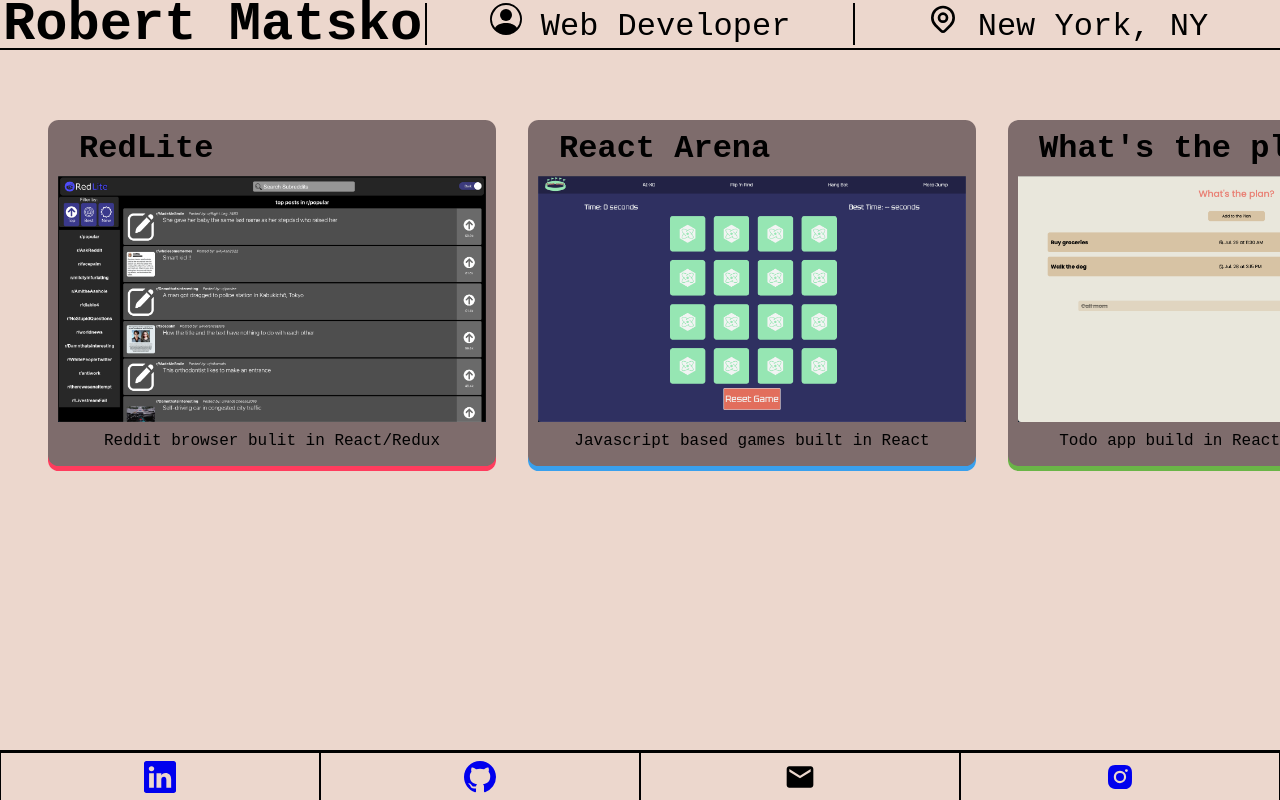
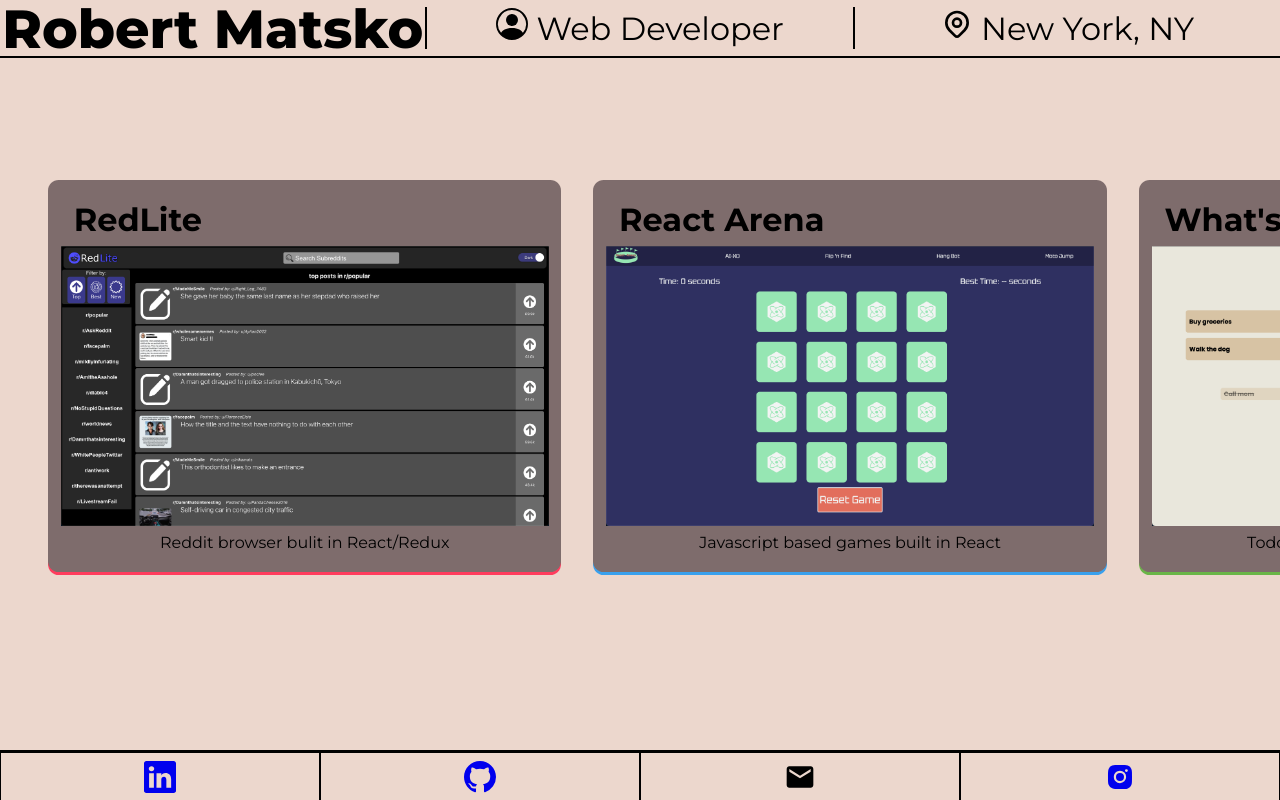
Before and after one commit to rmatsko77/new-portfolio, a React (Create React App) app: page / in a window 1280 px wide. Built offline with nearby package versions, Linux system fonts and the light colour scheme.

Commit message:
mostly done needs minor styling

```diff
--- a/public/index.html
+++ b/public/index.html
@@ -1,15 +1,21 @@
 <!DOCTYPE html>
 <html lang="en">
+
 <head>
   <meta charset="utf-8" />
   <link rel="icon" href="%PUBLIC_URL%/favicon.ico" />
   <meta name="viewport" content="width=device-width, initial-scale=1" />
   <meta name="theme-color" content="#000000" />
-    <meta
-      name="description"
-      content="Web site created using create-react-app"
-    />
+  <meta name="description" content="Web site created using create-react-app" />
   <link rel="apple-touch-icon" href="%PUBLIC_URL%/logo192.png" />
+  <link rel="preconnect" href="https://fonts.googleapis.com">
+  <link rel="preconnect" href="https://fonts.gstatic.com" crossorigin>
+  <link rel="preconnect" href="https://fonts.googleapis.com">
+  <link rel="preconnect" href="https://fonts.gstatic.com" crossorigin>
+  <link
+    href="https://fonts.googleapis.com/css2?family=Montserrat:ital,wght@0,100;0,200;0,300;0,400;0,500;0,600;0,700;0,800;0,900;1,100;1,200;1,300;1,400;1,500;1,600;1,700;1,800;1,900&display=swap"
+    rel="stylesheet">
+
   <!--
       manifest.json provides metadata used when your web app is installed on a
       user's mobile device or desktop. See https://developers.google.com/web/fundamentals/web-app-manifest/
@@ -26,6 +32,7 @@
     -->
   <title>Robert Matsko</title>
 </head>
+
 <body>
   <noscript>You need to enable JavaScript to run this app.</noscript>
   <div id="root"></div>
@@ -40,4 +47,5 @@
       To create a production bundle, use `npm run build` or `yarn build`.
     -->
 </body>
+
 </html>
--- a/src/App.scss
+++ b/src/App.scss
@@ -11,7 +11,7 @@
 
 body {
   background-color: #ECD7CD;
-  font-family: monospace;
+  font-family: montserrat;
   overflow: hidden;
 }
 
@@ -30,7 +30,7 @@ a:visited {
 .header {
   position: fixed;
   width: 100%;
-  height: 6vh;
+  height: 7vh;
   display: flex;
   align-items: center;
   justify-content: space-between;
@@ -71,14 +71,15 @@ a:visited {
   position: relative;
   padding: 1.5rem 2rem;
   display: flex;
-  align-items: start;
+  align-items: center;
   justify-content: center;
-  top: 10vh;
-  width: 150rem;
-  height: 90vh;
+  top: 0;
+  width: 160rem;
+  height: 88vh;
   z-index: 0;
   scroll-behavior: smooth;
-  overflow: scroll;
+  overflow-y: scroll;
+  overflow-x: visible;
 
   .arrow {
     position: fixed;
@@ -103,18 +104,21 @@ a:visited {
   .project {
     @include flexCenter();
     position: relative;
-    justify-content: space-between;
+    justify-content: space-around;
     flex-direction: column;
-    height: 40vh;
+    height: 45vh;
     margin: 1rem;
-    padding: .6rem;
+    padding: 1rem 0;
+    top: 0;
     padding-bottom: 1rem;
     background-color: #7E6C6C;
     border-radius: 8pt;
     cursor: pointer;
+    transition: top .5s;
+
 
     &:hover .background {
-      top: 15%;
+      top: 19%;
     }
 
     h2 {
@@ -129,9 +133,9 @@ a:visited {
       position: absolute;
       @include flexCenter();
       flex-direction: column;
-      top: 9%;
+      top: 11%;
       width: 100%;
-      height: 40vh;
+      height: 44vh;
       border-radius: 8pt;
       transition: all .5s;
       cursor: auto;
@@ -156,12 +160,12 @@ a:visited {
         list-style: disc;
         @include flexCenter();
         align-items: baseline;
-        justify-content: space-between;
+        justify-content: space-around;
         flex-direction: column;
-        padding-left: 1rem;
+        padding-left: 1.5rem;
         text-align: left;
         height: 17vh;
-        font-size: .9rem;
+        font-size: 1.1rem;
       }
 
       .links {
@@ -194,18 +198,20 @@ a:visited {
     }
 
     .image {
-      width: 100%;
+      width: 95%;
       background-color: black;
     }
   }
 
   .active {
+    top: -16%;
+
     &:hover .background {
       top: 78%;
     }
 
     .background {
-      top: 80%;
+      top: 81%;
 
       &:hover {
         top: 80%;
@@ -239,7 +245,7 @@ a:visited {
       border: 1pt solid black;
 
       &:hover {
-        width: 70%;
+        width: 80%;
         color: #f2f4f3;
         font-size: 5.5vh;
       }
--- a/src/Projects/Project.js
+++ b/src/Projects/Project.js
@@ -20,6 +20,10 @@ function Project(props) {
 
     const setInactive = (e) => {
         e.stopPropagation()
+        if (!document.getElementById(props.id).classList.value.includes('active')) {
+            setActive()
+            return
+        }
         document.getElementById(props.id).classList.remove('active')
         document.getElementById(props.id + 'close-arrow').style.transform = null
     }
@@ -29,7 +33,7 @@ function Project(props) {
             <h2>{props.title}</h2>
             <img src={props.img} className='image'></img>
             <p className='description'>{props.description}</p>
-            <div className='background' style={{backgroundColor: props.backgroundColor}}>
+            <div className='background' style={{ backgroundColor: props.backgroundColor }}>
                 <ul className='details'>
                     <li>{props.details[1]}</li>
                     <li>{props.details[2]}</li>
```
Lines whose indentation alone changed are shown as unchanged.
